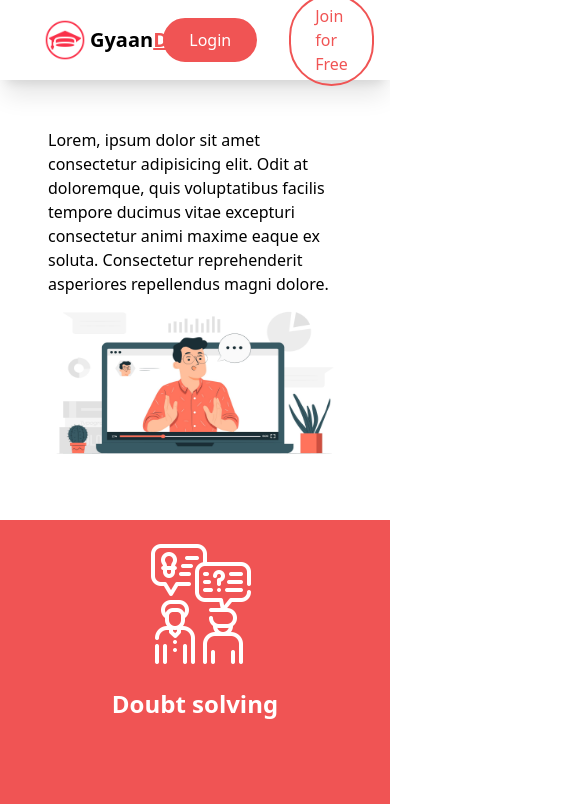
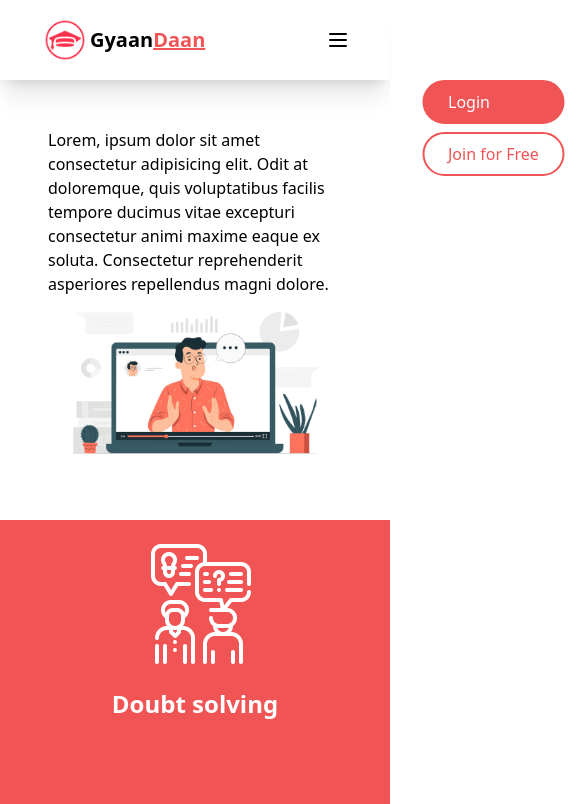
Before and after one commit to PHOENIXGEEKS/gyandaan, a React (Create React App) app: page / in a window 390 px wide. Shown: the top 804 px of the page, 585 px wide, since content can reach past the window. Built offline with nearby package versions, Linux system fonts and the light colour scheme.

Commit message:
sidenavbar added

```diff
--- a/src/components/LandingPage/About.js
+++ b/src/components/LandingPage/About.js
@@ -3,11 +3,11 @@
 
 function About() {
     return (
-        <div id="about" className="flex flex-col h-auto p-12 md:flex-row h-96">
+        <div id="about" className="flex flex-col h-auto items-center p-12 md:flex-row h-96">
             <div id="card" className="flex h-auto w-auto md:w-3/5 h-36 ">
                 Lorem, ipsum dolor sit amet consectetur adipisicing elit. Odit at doloremque, quis voluptatibus facilis tempore ducimus vitae excepturi consectetur animi maxime eaque ex soluta. Consectetur reprehenderit asperiores repellendus magni dolore.
             </div>
-            <img className='h-44 md:h-52' src={AboutImgVector} alt="About" />
+            <img className='h-44 w-auto md:h-52' src={AboutImgVector} alt="About" />
         </div>
     )
 }
--- a/src/components/common/Navbar.js
+++ b/src/components/common/Navbar.js
@@ -1,10 +1,17 @@
-import React from 'react'
+import React, { useState } from 'react'
 import { Link } from 'react-router-dom';
 import Logo from './Logo';
+import SideNavbar from './SideNavbar';
 
 function Navbar() {
+  const [showSideNav, setSideNav] = useState(false)
+  const sideNavbarHandler = (action) => {
+    setSideNav(action)
+  }
+
   return (
     <div id="navbar">
+      <SideNavbar showSideNav={showSideNav} sideNavbarHandler={sideNavbarHandler} />
       <div className="shadow-xl h-20 w-full flex justify-between items-center px-10">
 
         <div id="logo" className="flex justify-between items-center text-xl font-bold">
@@ -12,7 +19,13 @@
           Gyaan<span className="text-primary-red underline">Daan</span>
         </div>
 
-        <div id="auth" className="flex justify-between items-center space-x-8">
+        <div id="hamburger-icon" onClick={() => sideNavbarHandler(true)} className="block md:hidden">
+          <svg xmlns="http://www.w3.org/2000/svg" className="h-6 w-6" fill="none" viewBox="0 0 24 24" stroke="currentColor">
+            <path strokeLinecap="round" strokeLinejoin="round" strokeWidth={2} d="M4 6h16M4 12h16M4 18h16" />
+          </svg>
+        </div>
+
+        <div id="auth" className="hidden md:flex justify-between items-center space-x-8">
           <Link id="login_btn" to="/auth">
             <div className="border-2 border-primary-red bg-primary-red px-6 py-2 rounded-full text-white">
               Login
--- /dev/null
+++ b/src/components/common/SideNavbar.js
@@ -0,0 +1,32 @@
+import React from 'react'
+import { Link } from 'react-router-dom';
+
+function SideNavbar({ showSideNav, sideNavbarHandler }) {
+    const onCloseHandler = () => {
+        sideNavbarHandler(false)
+    }
+    return (
+        <div className={`h-screen bg-white w-9/12 absolute top-0 right-0 transition-all ${showSideNav ? `` : 'translate-x-full'}`}>
+            <div id="navlinks" className='flex flex-col absolute top-12 p-8 space-y-2'>
+                <Link id="login_btn" to="/auth">
+                    <div className="border-2 border-primary-red bg-primary-red px-6 py-2 rounded-full text-white">
+                        Login
+                    </div>
+                </Link>
+                <Link id="signup_btn" to="/auth">
+                    <div className="border-2 border-primary-red px-6 py-2 rounded-full text-primary-red">
+                        Join for Free
+                    </div>
+                </Link>
+            </div>
+            <div id="closeButton" className='absolute right-0 top-0 p-2' onClick={onCloseHandler}>
+                <svg xmlns="http://www.w3.org/2000/svg" className="h-6 w-6" fill="none" viewBox="0 0 24 24" stroke="currentColor">
+                    <path strokeLinecap="round" strokeLinejoin="round" strokeWidth={2} d="M6 18L18 6M6 6l12 12" />
+                </svg>
+            </div>
+
+        </div>
+    )
+}
+
+export default SideNavbar
```
